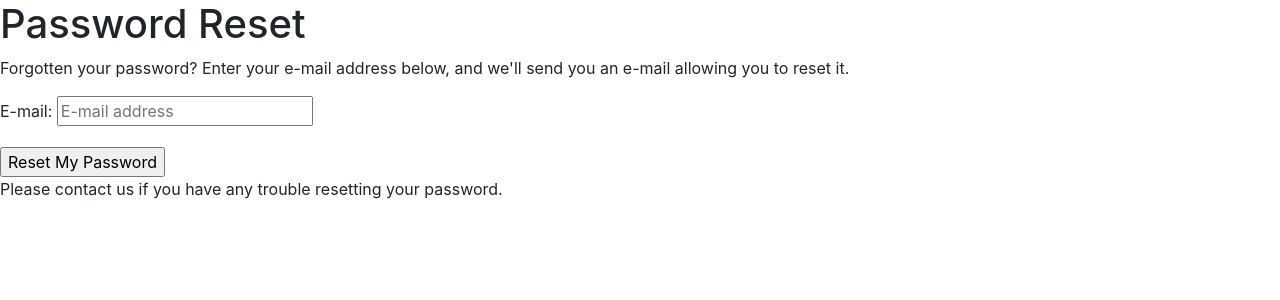
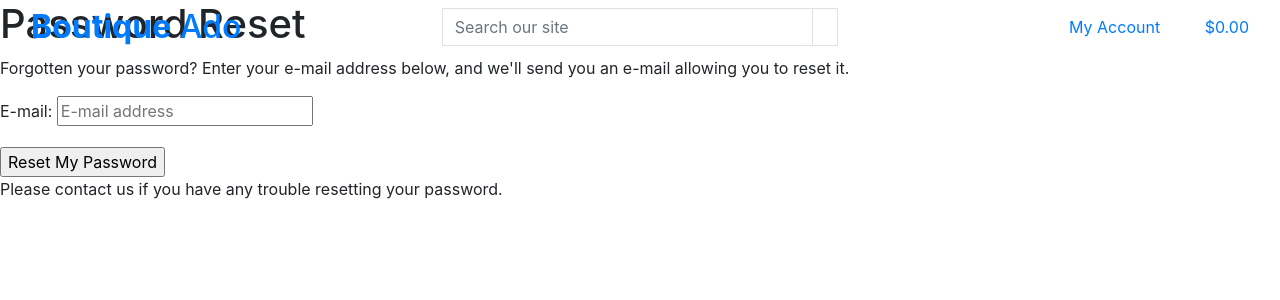
Before and after one commit to GethinDavies1990/boutique_ado_v1, a Django app: page /accounts/password/reset/ in a window 1280 px wide. Shown: the top 300 px of the page. Run offline with Django 3.2, Linux system fonts and the light colour scheme; parts of the project's set-up code (start-up, migrations or seed data) failed here and were passed over; some libraries are stand-ins or nearby versions.

Commit message:
added main page header

```diff
--- a/templates/base.html
+++ b/templates/base.html
@@ -1,41 +1,110 @@
 {% load static %}
 
-<!DOCTYPE html>
+<!doctype html>
 <html lang="en">
 
 <head>
+
     {% block meta %}
-    <meta http-equiv="X-UA-Compatible" content="ie=edge" />
-    <meta charset="utf-8" />
-    <meta name="viewport" content="width=device-width, initial-scale=1, shrink-to-fit=no" />
+    <meta http-equiv="X-UA-Compatible" content="ie=edge">
+    <meta charset="utf-8">
+    <meta name="viewport" content="width=device-width, initial-scale=1, shrink-to-fit=no">
     {% endblock %}
 
     {% block extra_meta %}
     {% endblock %}
 
     {% block corecss %}
-    <link rel="stylesheet" href="https://cdn.jsdelivr.net/npm/bootstrap@4.6.2/dist/css/bootstrap.min.css"
-        integrity="sha384-xOolHFLEh07PJGoPkLv1IbcEPTNtaed2xpHsD9ESMhqIYd0nLMwNLD69Npy4HI+N" crossorigin="anonymous" />
+    <link rel="stylesheet" href="https://stackpath.bootstrapcdn.com/bootstrap/4.4.1/css/bootstrap.min.css"
+        integrity="sha384-Vkoo8x4CGsO3+Hhxv8T/Q5PaXtkKtu6ug5TOeNV6gBiFeWPGFN9MuhOf23Q9Ifjh" crossorigin="anonymous">
     {% endblock %}
 
     {% block extra_css %}
     {% endblock %}
 
     {% block corejs %}
-    <script src="https://cdn.jsdelivr.net/npm/jquery@3.5.1/dist/jquery.min.js"
-        integrity="sha256-9/aliU8dGd2tb6OSsuzixeV4y/faTqgFtohetphbbj0=" crossorigin="anonymous"></script>
-    <script src="https://cdn.jsdelivr.net/npm/bootstrap@4.6.2/dist/js/bootstrap.bundle.min.js"
-        integrity="sha384-Fy6S3B9q64WdZWQUiU+q4/2Lc9npb8tCaSX9FK7E8HnRr0Jz8D6OP9dO5Vg3Q9ct"
+    <script src="https://code.jquery.com/jquery-3.4.1.slim.min.js"
+        integrity="sha384-J6qa4849blE2+poT4WnyKhv5vZF5SrPo0iEjwBvKU7imGFAV0wwj1yYfoRSJoZ+n"
+        crossorigin="anonymous"></script>
+    <script src="https://cdn.jsdelivr.net/npm/popper.js@1.16.0/dist/umd/popper.min.js"
+        integrity="sha384-Q6E9RHvbIyZFJoft+2mJbHaEWldlvI9IOYy5n3zV9zzTtmI3UksdQRVvoxMfooAo"
+        crossorigin="anonymous"></script>
+    <script src="https://stackpath.bootstrapcdn.com/bootstrap/4.4.1/js/bootstrap.min.js"
+        integrity="sha384-wfSDF2E50Y2D1uUdj0O3uMBJnjuUD4Ih7YwaYd1iqfktj0Uod8GCExl3Og8ifwB6"
         crossorigin="anonymous"></script>
     {% endblock %}
 
     {% block extra_js %}
     {% endblock %}
+
     <title>Boutique Ado {% block extra_title %}{% endblock %}</title>
 </head>
 
 <body>
-    <header class="container-fluid fixed-top"></header>
+    <header class="container-fluid fixed-top">
+        <div class="row">
+            <div class="col-12 col-lg-4 my-auto py-1 py-lg-0 text-center text-lg-left">
+                <a href="{% url 'home' %}" class="nav-link main-logo-link">
+                    <h2 class="logo-font text-black my-0"><strong>Boutique</strong> Ado</h2>
+                </a>
+            </div>
+            <div class="col-12 col-lg-4 my-auto py-1 py-lg-0">
+                <form method="GET" action="">
+                    <div class="input-group w-100">
+                        <input class="form-control border border-black rounded-0" type="text" name="q"
+                            placeholder="Search our site">
+                        <div class="input-group-append">
+                            <button class="form-control btn btn-black border border-black rounded-0" type="submit">
+                                <span class="icon">
+                                    <i class="fas fa-search"></i>
+                                </span>
+                            </button>
+                        </div>
+                    </div>
+                </form>
+            </div>
+            <div class="col-12 col-lg-4 my-auto py-1 py-lg-0">
+                <ul class="list-inline list-unstyled text-center text-lg-right my-0">
+                    <li class="list-inline-item dropdown">
+                        <a class="text-black nav-link" href="#" id="user-options" data-toggle="dropdown"
+                            aria-haspopup="true" aria-expanded="false">
+                            <div class="text-center">
+                                <div><i class="fas fa-user fa-lg"></i></div>
+                                <p class="my-0">My Account</p>
+                            </div>
+                        </a>
+                        <div class="dropdown-menu border-0" aria-labelledby="user-options">
+                            {% if request.user.is_authenticated %}
+                            {% if request.user.is_superuser %}
+                            <a href="" class="dropdown-item">Product Management</a>
+                            {% endif %}
+                            <a href="" class="dropdown-item">My Profile</a>
+                            <a href="{% url 'account_logout' %}" class="dropdown-item">Logout</a>
+                            {% else %}
+                            <a href="{% url 'account_signup' %}" class="dropdown-item">Register</a>
+                            <a href="{% url 'account_login' %}" class="dropdown-item">Login</a>
+                            {% endif %}
+                        </div>
+                    </li>
+                    <li class="list-inline-item">
+                        <a class="{% if grand_total %}text-info font-weight-bold{% else %}text-black{% endif %} nav-link"
+                            href="">
+                            <div class="text-center">
+                                <div><i class="fas fa-shopping-bag fa-lg"></i></div>
+                                <p class="my-0">
+                                    {% if grand_total %}
+                                    ${{ grand_total|floatformat:2 }}
+                                    {% else %}
+                                    $0.00
+                                    {% endif %}
+                                </p>
+                            </div>
+                        </a>
+                    </li>
+                </ul>
+            </div>
+        </div>
+    </header>
 
     {% if messages %}
     <div class="message-container"></div>
```
